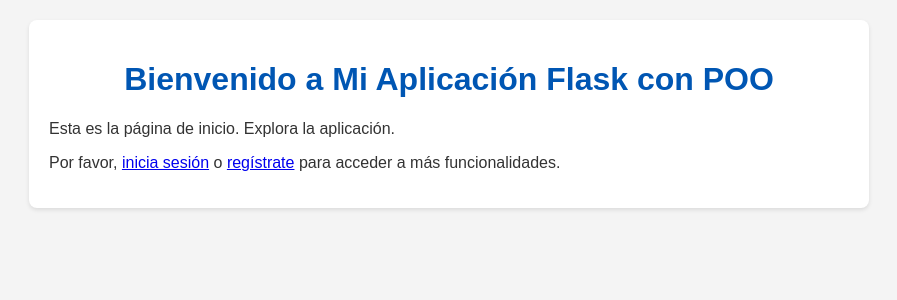
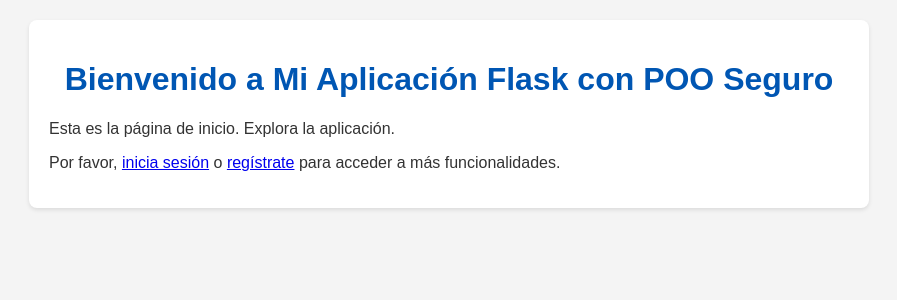
Before and after one commit to scabezasInacap/app_poo_flask, a Flask app: page / in a window 1280 px wide. Shown: the part 50-350 px from the top of the page, without its empty margins (191-1088 px from the left). Run offline with Flask 3, Linux system fonts and the light colour scheme.

Commit message:
mensaje de bienvenida
prueba de cambio en una rama

```diff
--- a/templates/index.html
+++ b/templates/index.html
@@ -3,7 +3,7 @@
 {% block title %}Inicio - Mi Aplicación Flask{% endblock %}
 
 {% block content %}
-    <h1>Bienvenido a Mi Aplicación Flask con POO</h1>
+    <h1>Bienvenido a Mi Aplicación Flask con POO Seguro</h1>
     <p>Esta es la página de inicio. Explora la aplicación.</p>
     {% if not current_user.is_authenticated %}
         <p>Por favor, <a href="{{ url_for('auth.login') }}">inicia sesión</a> o <a href="{{ url_for('auth.register') }}">regístrate</a> para acceder a más funcionalidades.</p>
```
